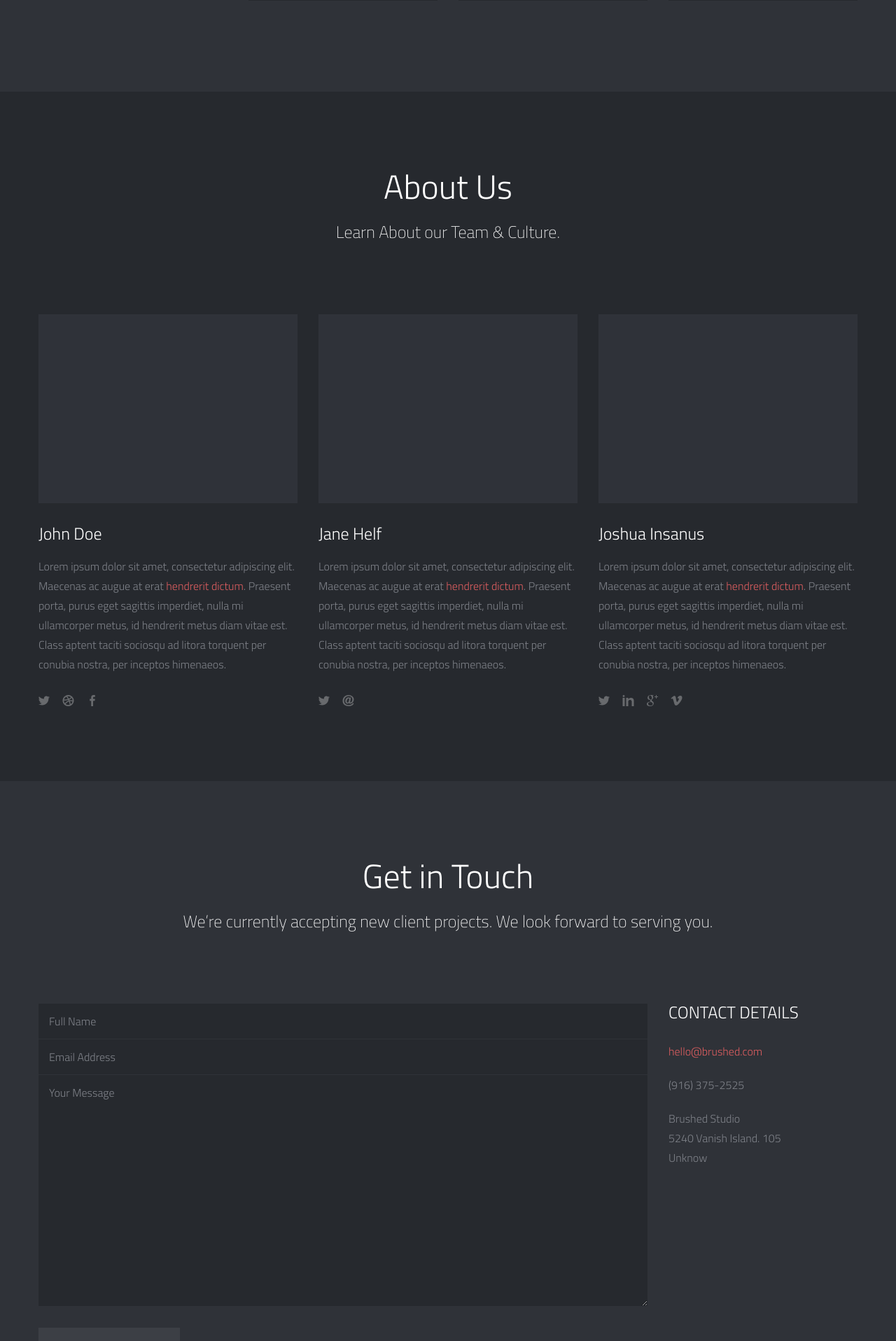
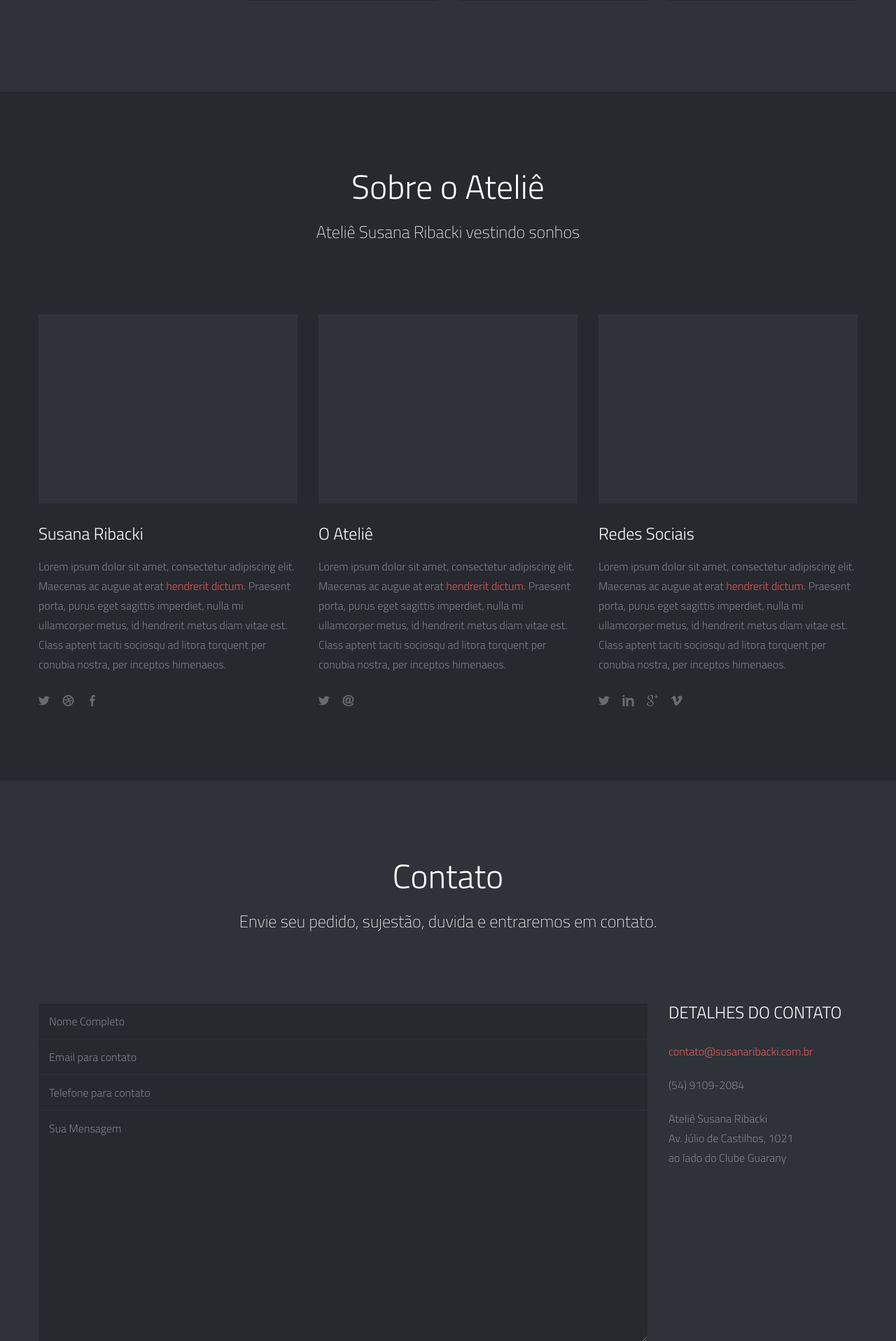
Before and after one commit to joelmir/susana-ribacki, a Django app: page / in a window 1280 px wide. Shown: the part 1804-3720 px from the top of the page at 70% size. Run offline with Django 3.2, Linux system fonts and the light colour scheme; some libraries are stand-ins or nearby versions.

Commit message:
Realizado algumas adequações para alterar as informações com os dados do ateliê

```diff
--- a/core/templates/core/index.html
+++ b/core/templates/core/index.html
@@ -141,8 +141,8 @@
         <div class="row">
             <div class="span12">
                 <div class="title-page">
-                    <h2 class="title">Our Work</h2>
-                    <h3 class="title-description">Check Out Our Projects on <a href="#">Dribbble</a>.</h3>
+                    <h2 class="title">Produtos</h2>
+                    <h3 class="title-description">Veja aguns de nossos produtos e navegue pelas categorias.</h3>
                 </div>
             </div>
         </div>
@@ -154,10 +154,10 @@
             	<!-- Filter -->
                 <nav id="options" class="work-nav">
                     <ul id="filters" class="option-set" data-option-key="filter">
-                    	<li class="type-work">Type of Work</li>
-                        <li><a href="#filter" data-option-value="*" class="selected">All Projects</a></li>
+                    	<li class="type-work">Categorias</li>
+                        <li><a href="#filter" data-option-value="*" class="selected">Todos</a></li>
                         <li><a href="#filter" data-option-value=".design">Design</a></li>
-                        <li><a href="#filter" data-option-value=".photography">Photography</a></li>
+                        <li><a href="#filter" data-option-value=".photography">Fotografia</a></li>
                         <li><a href="#filter" data-option-value=".video">Video</a></li>
                     </ul>
                 </nav>
@@ -294,8 +294,8 @@
     <div class="row">
         <div class="span12">
             <div class="title-page">
-                <h2 class="title">About Us</h2>
-                <h3 class="title-description">Learn About our Team &amp; Culture.</h3>
+                <h2 class="title">Sobre o Ateliê</h2>
+                <h3 class="title-description">Ateliê Susana Ribacki vestindo sonhos</h3>
             </div>
         </div>
     </div>
@@ -309,11 +309,11 @@
         	<div class="image-wrap">
                 <div class="hover-wrap">
                     <span class="overlay-img"></span>
-                    <span class="overlay-text-thumb">CTO/Founder</span>
+                    <span class="overlay-text-thumb">Estilista</span>
                 </div>
                 <img src="{% static 'core/img/profile/profile-01.jpg' %}" alt="John Doe">
             </div>
-            <h3 class="profile-name">John Doe</h3>
+            <h3 class="profile-name">Susana Ribacki</h3>
             <p class="profile-description">Lorem ipsum dolor sit amet, consectetur adipiscing elit. Maecenas ac augue at erat <a href="#">hendrerit dictum</a>.
             Praesent porta, purus eget sagittis imperdiet, nulla mi ullamcorper metus, id hendrerit metus diam vitae est. Class aptent taciti sociosqu ad litora torquent per conubia nostra, per inceptos himenaeos.</p>
 
@@ -332,11 +332,11 @@
         	<div class="image-wrap">
                 <div class="hover-wrap">
                     <span class="overlay-img"></span>
-                    <span class="overlay-text-thumb">Creative Director</span>
+                    <span class="overlay-text-thumb">Ateliê</span>
                 </div>
                 <img src="{% static 'core/img/profile/profile-02.jpg' %}" alt="Jane Helf">
             </div>
-            <h3 class="profile-name">Jane Helf</h3>
+            <h3 class="profile-name">O Ateliê</h3>
             <p class="profile-description">Lorem ipsum dolor sit amet, consectetur adipiscing elit. Maecenas ac augue at erat <a href="#">hendrerit dictum</a>.
             Praesent porta, purus eget sagittis imperdiet, nulla mi ullamcorper metus, id hendrerit metus diam vitae est. Class aptent taciti sociosqu ad litora torquent per conubia nostra, per inceptos himenaeos.</p>
 
@@ -354,11 +354,11 @@
         	<div class="image-wrap">
                 <div class="hover-wrap">
                     <span class="overlay-img"></span>
-                    <span class="overlay-text-thumb">Lead Designer</span>
+                    <span class="overlay-text-thumb">Redes Sociais</span>
                 </div>
                 <img src="{% static 'core/img/profile/profile-03.jpg' %}" alt="Joshua Insanus">
             </div>
-            <h3 class="profile-name">Joshua Insanus</h3>
+            <h3 class="profile-name">Redes Sociais</h3>
             <p class="profile-description">Lorem ipsum dolor sit amet, consectetur adipiscing elit. Maecenas ac augue at erat <a href="#">hendrerit dictum</a>.
             Praesent porta, purus eget sagittis imperdiet, nulla mi ullamcorper metus, id hendrerit metus diam vitae est. Class aptent taciti sociosqu ad litora torquent per conubia nostra, per inceptos himenaeos.</p>
 
@@ -387,8 +387,8 @@
     <div class="row">
         <div class="span12">
             <div class="title-page">
-                <h2 class="title">Get in Touch</h2>
-                <h3 class="title-description">We’re currently accepting new client projects. We look forward to serving you.</h3>
+                <h2 class="title">Contato</h2>
+                <h3 class="title-description">Envie seu pedido, sujestão, duvida e entraremos em contato.</h3>
             </div>
         </div>
     </div>
@@ -400,16 +400,19 @@
 
         	<form id="contact-form" class="contact-form" action="#">
             	<p class="contact-name">
-            		<input id="contact_name" type="text" placeholder="Full Name" value="" name="name" />
+            		<input id="contact_name" type="text" placeholder="Nome Completo" value="" name="name" />
                 </p>
                 <p class="contact-email">
-                	<input id="contact_email" type="text" placeholder="Email Address" value="" name="email" />
+                	<input id="contact_email" type="text" placeholder="Email para contato" value="" name="email" />
+                </p>
+                <p class="contact-phone">
+                    <input id="contact_phone" type="text" placeholder="Telefone para contato" value="" name="phone" />
                 </p>
                 <p class="contact-message">
-                	<textarea id="contact_message" placeholder="Your Message" name="message" rows="15" cols="40"></textarea>
+                	<textarea id="contact_message" placeholder="Sua Mensagem" name="message" rows="15" cols="40"></textarea>
                 </p>
                 <p class="contact-submit">
-                	<a id="contact-submit" class="submit" href="#">Send Your Email</a>
+                	<a id="contact-submit" class="submit" href="#">Envie sua mensagem :)</a>
                 </p>
 
                 <div id="response">
@@ -421,16 +424,16 @@
 
         <div class="span3">
         	<div class="contact-details">
-        		<h3>Contact Details</h3>
+        		<h3>Detalhes do contato</h3>
                 <ul>
-                    <li><a href="#">hello@brushed.com</a></li>
-                    <li>(916) 375-2525</li>
+                    <li><a href="#">contato@susanaribacki.com.br</a></li>
+                    <li>(54) 9109-2084</li>
                     <li>
-                        Brushed Studio
+                        Ateliê Susana Ribacki
                         <br>
-                        5240 Vanish Island. 105
+                        Av. Júlio de Castilhos, 1021
                         <br>
-                        Unknow
+                        ao lado do Clube Guarany
                     </li>
                 </ul>
             </div>
@@ -442,7 +445,7 @@
 <!-- End Contact Section -->
 
 <!-- Twitter Feed -->
-<div id="twitter-feed" class="page-alternate">
+<!-- <div id="twitter-feed" class="page-alternate">
 	<div class="container">
     	<div class="row">
             <div class="span12">
@@ -455,7 +458,7 @@
             </div>
         </div>
     </div>
-</div>
+</div> -->
 <!-- End Twitter Feed -->
 
 <!-- Socialize -->
@@ -465,15 +468,18 @@
             <div class="span12">
                 <nav id="social">
                     <ul>
-                        <li><a href="https://twitter.com/Bluxart" title="Follow Me on Twitter" target="_blank"><span class="font-icon-social-twitter"></span></a></li>
+                        <li><a href="https://www.facebook.com/susana.ribacki" title="Siga-me no Facebook" target="_blank"><span class="font-icon-social-facebook"></span></a></li>
+                        <!-- <li><a href="https://twitter.com/Bluxart" title="Follow Me on Twitter" target="_blank"><span class="font-icon-social-twitter"></span></a></li>
                         <li><a href="http://dribbble.com/Bluxart" title="Follow Me on Dribbble" target="_blank"><span class="font-icon-social-dribbble"></span></a></li>
                         <li><a href="http://forrst.com/people/Bluxart" title="Follow Me on Forrst" target="_blank"><span class="font-icon-social-forrst"></span></a></li>
                         <li><a href="http://www.behance.net/alessioatzeni" title="Follow Me on Behance" target="_blank"><span class="font-icon-social-behance"></span></a></li>
+
                         <li><a href="https://www.facebook.com/Bluxart" title="Follow Me on Facebook" target="_blank"><span class="font-icon-social-facebook"></span></a></li>
+
                         <li><a href="https://plus.google.com/105500420878314068694" title="Follow Me on Google Plus" target="_blank"><span class="font-icon-social-google-plus"></span></a></li>
                         <li><a href="http://www.linkedin.com/in/alessioatzeni" title="Follow Me on LinkedIn" target="_blank"><span class="font-icon-social-linkedin"></span></a></li>
                         <li><a href="http://themeforest.net/user/Bluxart" title="Follow Me on ThemeForest" target="_blank"><span class="font-icon-social-envato"></span></a></li>
-                        <li><a href="http://zerply.com/Bluxart/public" title="Follow Me on Zerply" target="_blank"><span class="font-icon-social-zerply"></span></a></li>
+                        <li><a href="http://zerply.com/Bluxart/public" title="Follow Me on Zerply" target="_blank"><span class="font-icon-social-zerply"></span></a></li> -->
                     </ul>
                 </nav>
             </div>
@@ -484,7 +490,9 @@
 
 <!-- Footer -->
 <footer>
-	<p class="credits">&copy;2013 Brushed. <a href="http://themes.alessioatzeni.com/html/brushed/" title="Brushed | Responsive One Page Template">Brushed Template</a> by <a href="http://www.alessioatzeni.com/" title="Alessio Atzeni | Web Designer &amp; Front-end Developer">Alessio Atzeni</a></p>
+	<p class="credits">&copy;2014 Joelmir Ribacki.
+        <!-- <a href="http://themes.alessioatzeni.com/html/brushed/" title="Brushed | Responsive One Page Template">Brushed Template</a> by <a href="http://www.alessioatzeni.com/" title="Alessio Atzeni | Web Designer &amp; Front-end Developer">Alessio Atzeni</a> -->
+    </p>
 </footer>
 <!-- End Footer -->
 
```
